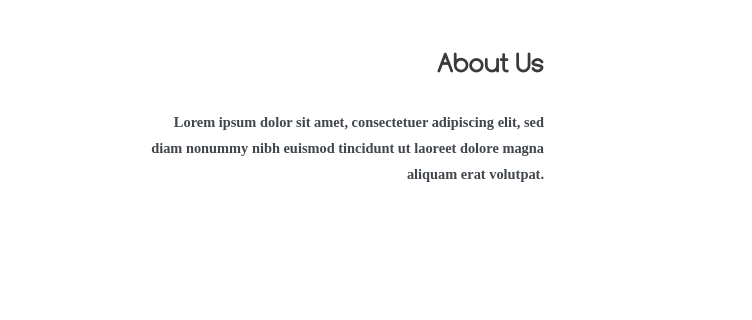
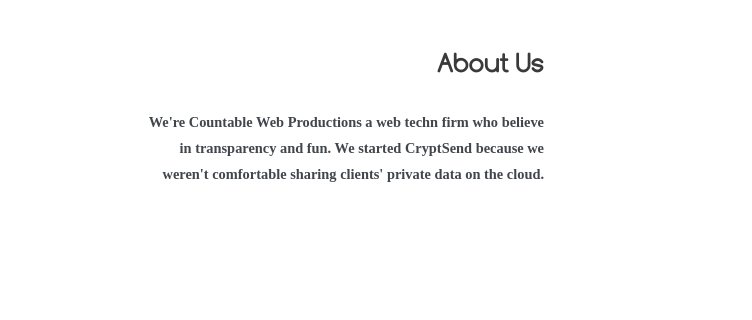
Before and after one commit to countable-web/cryptsend, a website: page public/index.html in a window 1280 px wide. Shown: the part 3442-3762 px from the top of the page, 528-1280 px from the left. Drawn offline with Linux system fonts and the light colour scheme; files that its build step writes are made by us from their sources; files whose address does not match are found by name.

Commit message:
added about us section text

```diff
--- a/public/index.html
+++ b/public/index.html
@@ -413,8 +413,7 @@
 
 
             <div class="section-content section-align-right" style="padding-left:2rem;">
-                Lorem ipsum dolor sit amet, consectetuer adipiscing elit, sed diam nonummy nibh euismod tincidunt ut
-                laoreet dolore magna aliquam erat volutpat.
+                We're Countable Web Productions a web techn firm who believe in transparency and fun. We started CryptSend because we weren't comfortable sharing clients' private data on the cloud.
             </div>
             <!--<div class="btn btn-primary btn-medium btn-center">Get Started Now</div>-->
 
```
